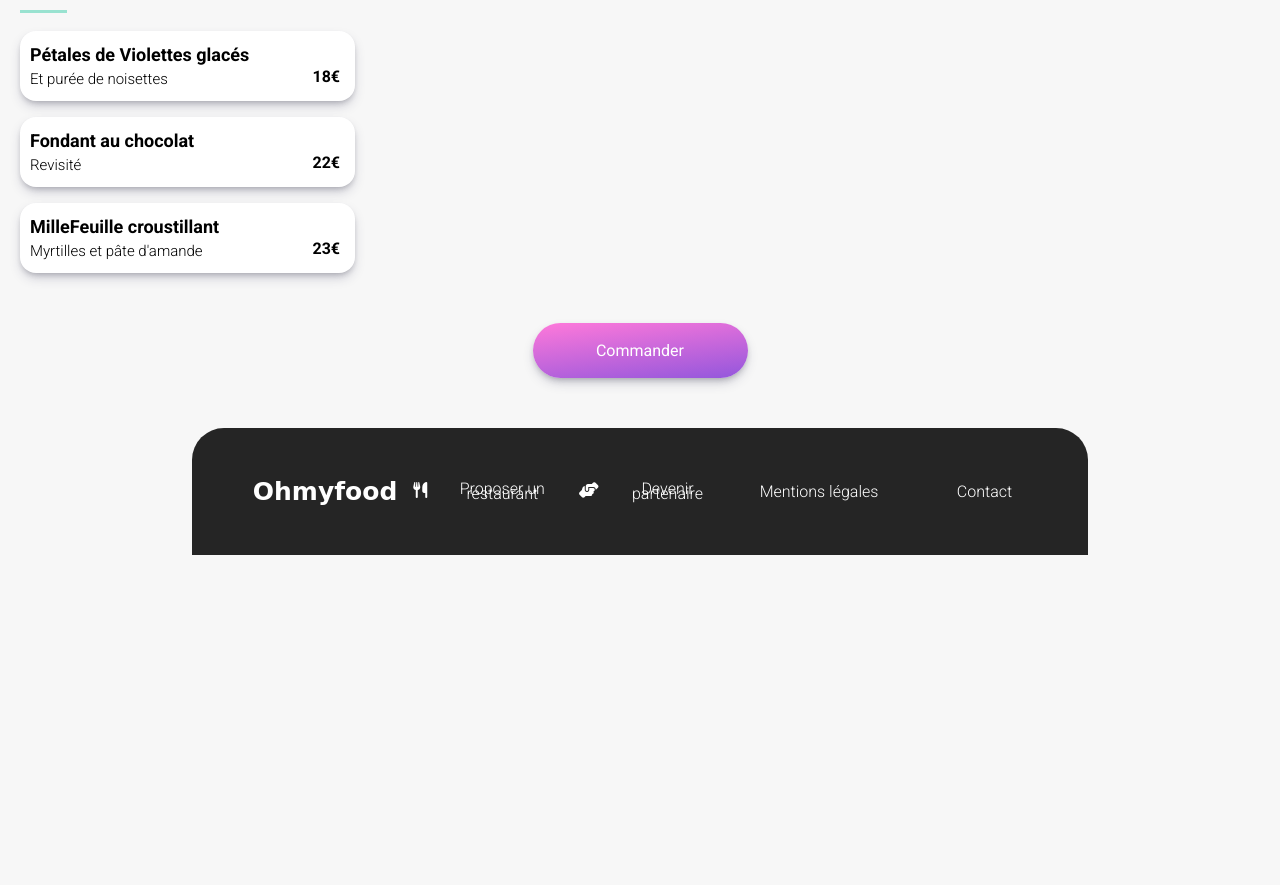
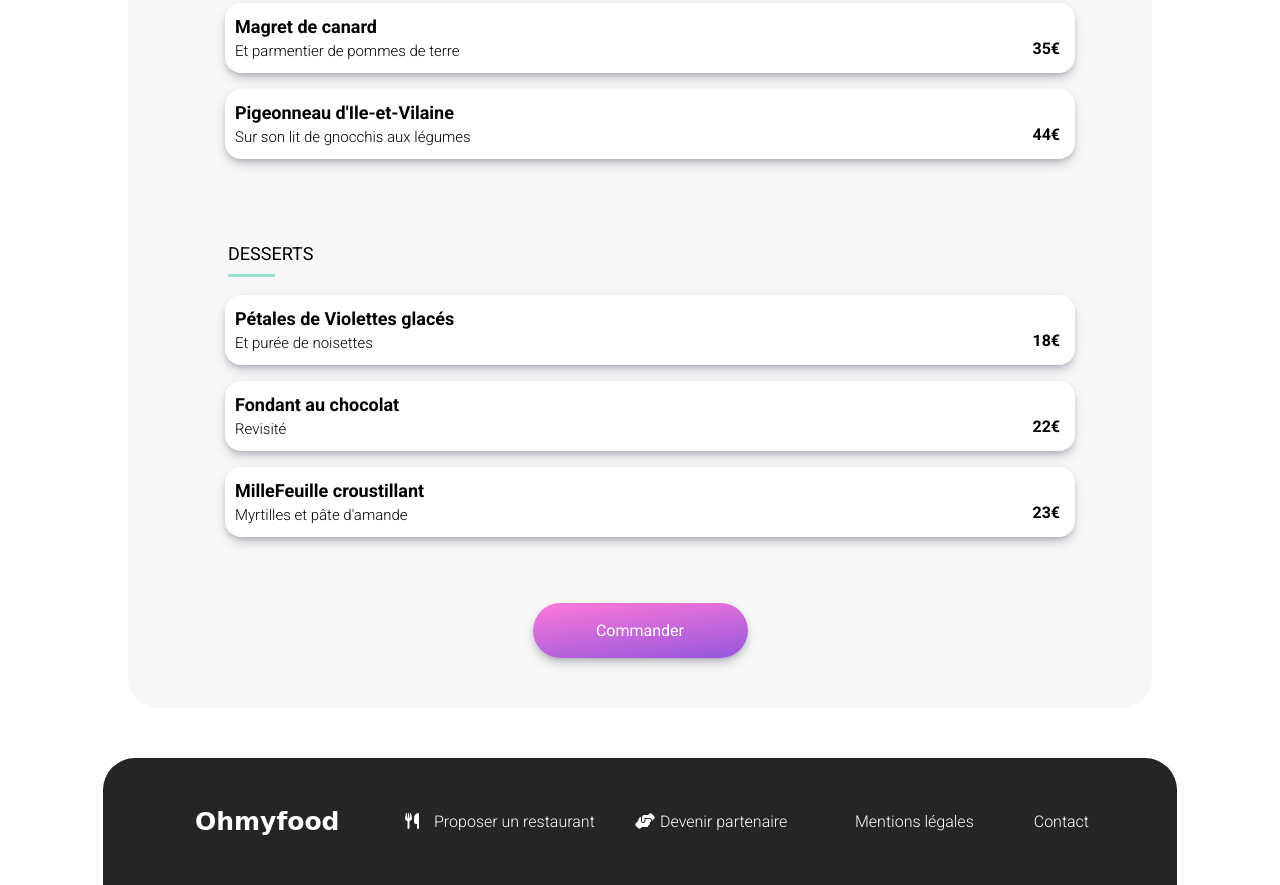
Before and after one commit to Mehdony/AmmourMehdi_3_28072021, a plain HTML site: page à-la-française.html in a window 1280 px wide. Shown: the part 1053-1938 px from the top of the page. Before the commit the page ends 1608 px from the top, so only its background shows below. Drawn offline with Linux system fonts and the light colour scheme; a web font is replaced by a local one.

Commit message:
Mise en place du format "Desktop"
Le format desktop est fonctionnel sur n'importe quelle pages

```diff
--- a/sass/_cards.scss
+++ b/sass/_cards.scss
@@ -8,10 +8,9 @@
         flex-wrap: wrap;
         justify-content: center;
         align-items: center;
-        width: 70%;
-        margin-left: 15%;
+        width: 1024px;
         border-radius: 2em 2em 2em 2em;
-        margin-bottom: 4em;
+        margin-bottom: 50px;
         column-gap: 2em;
         row-gap: 1em;
     }
@@ -25,12 +24,12 @@
     margin-left: 1em;
     @include desktop{
         display: flex;
-
         justify-content: center;
         align-items: center;
         font-size: 30px;
         height: 50px;
         width: 60%;
+        margin-right: 40px;
         .title-restaurant::after {
             content: "";
             display: flex;
@@ -57,8 +56,9 @@
     border-radius: 3px;
     position: absolute;
     @include desktop {
-        margin: 1.5em 1em 0 27em;
+        margin: 1.5em 1em 0 23em;
         width: 20%;
+        height: 28px;
     }
 }
 .container {
@@ -70,21 +70,22 @@
     border-radius: 10px;
     color: black;
     font-size: 16px;
-    width: 85%;
+    width: 330px;
     height: 12em;
     box-shadow: rgba(50, 50, 93, 0.25) 0px 13px 27px -5px, rgba(0, 0, 0, 0.3) 0px 8px 16px -8px;
     transform: scale(1);
     transition: 0.1s ease-in-out;
     text-decoration: none;
     text-align: center;
-    margin: 0 0 2em 1.5em;
+   margin-bottom: 25px;
     padding-bottom: 1.5em;
     @include desktop {
-        width: 500px;
+        width: 400px;
         height: 230px;
         transform: scale(1);
         transition: 0.1s ease-in-out;
-        margin: 0.8em;
+        margin: 0.8em 0.8em 2em 0.8;
+
         &:hover {
             transform: scale(1.02);
             background-position: right center;
--- a/sass/_menu-page.scss
+++ b/sass/_menu-page.scss
@@ -2,9 +2,6 @@ body {
     font-weight: 300;
 }
 
-.body-menus {
-    background-color: $light-gray;
-}
 
 .arrow {
     font-size: 22px;
@@ -12,12 +9,19 @@ body {
     position: absolute;
     left: 15px;
     top: 15px;
+
 }
 
 .bg-img {
     width: 100%;
     height: 250px;
     object-fit: cover;
+    @include desktop{
+        width: 1024px;
+        height: 450px;
+
+
+    }
 }
 
 .menu-container {
@@ -25,12 +29,20 @@ body {
     position: relative;
     bottom: 50px;
     border-radius: 30px 30px 0 0;
+    @include desktop{
+        width: 1024px;
+        border-radius: 30px;
+        padding-bottom: 50px;
+    }
 
     .title-group {
         display: flex;
         flex-direction: row;
         justify-content: space-between;
         margin-left: 30px;
+        @include desktop{
+            justify-content: center;
+        }
         h1 {
             font-family: "Shrikhand", cursive;
             font-size: 27px;
@@ -41,9 +53,19 @@ body {
     .menu-group {
         margin-left: 20px;
         margin-bottom: 50px;
+        @include desktop{
+            display: flex;
+            flex-direction: column;
+            align-items: center;
+        }
+
         .menu-group-title {
             font-weight: 400;
             font-size: 18px;
+            @include desktop{
+                margin-right: auto;
+                margin-left: 80px;
+            }
         }
         .menu-group-title::after {
             content: "";
@@ -83,6 +105,7 @@ body {
                         opacity: 1;
                     }
                 }
+
                 &:hover > .dish-valid {
                     width: 60px;
                     transition: 450ms ease-in-out;
@@ -94,6 +117,13 @@ body {
                 &:hover > .dish-description {
                     width: 210px;
                     transition: 450ms ease-in-out;
+                    @include desktop{
+                        width: 500px;
+                    }
+                }
+                  @include desktop{
+                    width: 850px;
+                    justify-content: center ;
                 }
                 .dish-description {
                     display: flex;
@@ -102,6 +132,9 @@ body {
                     padding: 10px;
                     width: 270px;
                     transition: 450ms ease-in-out;
+                    @include desktop{
+                        width: 500px;
+                    }
                     .dish-name {
                         margin: 0;
                         font-size: 18px;
--- a/sass/_tutorial.scss
+++ b/sass/_tutorial.scss
@@ -12,19 +12,26 @@
         display: flex;
         justify-content: center;
         align-items: center;
-        width: 70%;
-        margin-left: 15%;
+        width: 1024px;
+
     }
 }
 
 .title-tutorial{
+    display: flex;
+    justify-content: flex-start;
+    align-items: flex-start;
+    width: 80%;
+    margin-top: 2em;
+    @include desktop{
         display: flex;
-        justify-content: flex-start;
-        align-items: flex-start;
-        width: 80%;
-        margin-top: 2em;
+        justify-content: center;
+        align-items: center;
+        font-size: 30px;
+        height: 50px;
+        width: 60%;
     }
-
+}
 .step {
     display: flex;
     flex-direction: row;
--- a/sass/style.scss
+++ b/sass/style.scss
@@ -14,8 +14,18 @@
 body {
     margin: 0;
     padding: 0;
+    display: flex;
+    flex-direction: column;
+    justify-content: center;
+    align-items: center;
 }
 
+main{
+    display: flex;
+    flex-direction: column;
+    justify-content: center;
+    align-items: center;
+}
 .loading-container {
     background-color: white;
     filter: opacity(0.8);
@@ -82,8 +92,8 @@ header {
         display: flex;
         justify-content: center;
         align-items: center;
-        width: 70%;
-        margin-left: 15%;
+        width: 1024px;
+
     }
 
     .img-logo {
@@ -96,6 +106,7 @@ header {
 
 .nav-location {
     background-color: $gray;
+    width: 100%;
     display: flex;
     justify-content: center;
     align-items: center;
@@ -104,8 +115,8 @@ header {
         display: flex;
         justify-content: center;
         align-items: center;
-        width: 70%;
-        margin-left: 15%;
+        width: 1024px;
+
     }
     .location-icon {
         padding-right: 0.5em;
@@ -124,8 +135,8 @@ header {
         display: flex;
         justify-content: center;
         align-items: center;
-        width: 70%;
-        margin-left: 15%;
+        width: 1024px;
+
         border-radius: 0 0 2em 2em;
     }
 
@@ -173,24 +184,27 @@ header {
 
 .footer {
     background-color: #252525;
-    padding: 2em 0 2em 0;
+    padding: 2em 0 2em 50px;
+    width: 100%;
+
     @include desktop{
         display: flex;
         justify-content: center;
         align-items: center;
-        width: 70%;
-        margin-left: 15%;
+        width: 1024px;
+
         border-radius: 2em 2em 0 0;
         position: relative;
     }
     .footer-group {
         display: flex;
+        flex-direction: column;
         justify-content: flex-start;
         @include desktop{
             display: flex;
             flex-direction: row;
-            width: 90%;
-            margin-left: 2em;
+            width: 980px;
+
         }
 
         .footer-logo {
@@ -200,8 +214,10 @@ header {
             font-family: "Shrikhand", cursive;
             font-size: 25px;
             @include desktop{
-                width: 30%;
+                width: 200px;
+                margin-left: 20px;
             }
+
         }
         .footer-link {
             text-decoration: none;
@@ -209,10 +225,11 @@ header {
             @include desktop{
                 display: flex;
                 flex-direction: row;
-                justify-content: center;
+                justify-content: space-around;
                 align-items: center;
-                width: 350px;
-                margin-left: 1em;
+                // width: 180px;
+
+
             }
 
             .link {
@@ -221,24 +238,51 @@ header {
                 text-align: center;
                 width: 100%;
                 line-height: 5px;
+                @include desktop{
+                    display: flex;
+                    justify-content: center;
+                    width: inherit;
+                }
             }
 
             .link1 {
                 display: flex;
                 flex-direction: row;
                 text-align: center;
+                align-items: center;
                 width: 100%;
-                line-height: 5px;
+                @include desktop{
+                    align-items: center;
+                    column-gap: 5px;
+                    width: 220px;
+                    margin-left:10px;
+
+                }
+
             }
             .icon-footer {
                 color: white;
                 position: relative;
-                padding: 0.7em 0.5em 0 0;
+                margin-right: 10px;
+                @include desktop{
+                    padding: inherit;
+                   margin-right: inherit;
+                }
 
             }
             #cutlery {
                 margin-left: 0.4em;
+                @include desktop{
+                    display: inline;
+                    margin-left: inherit;
+                    margin-right: 20px;
 
+                }
+            }
+            .mentions{
+                @include desktop{
+                    margin-right: 60px;
+                }
             }
         }
     }
--- a/à-la-française.html
+++ b/à-la-française.html
@@ -81,7 +81,7 @@
             </div>
             <div class="dish">
               <div class="dish-description">
-                <p class="dish-name"><strong>Velouté de légumes d'entan</strong></p>
+                <p class="dish-name"><strong>Velouté de légumes d'antan</strong></p>
                 <p class="dish-ingredients">Carotte, panais, topinambour</p>
               </div>
               <div class="dish-price">
@@ -201,22 +201,26 @@
       <div class="footer-group">
         <h1 class="footer-logo">Ohmyfood</h1>
         <a class="footer-link" href="#">
-          <div class="link">
+          <div class="link1">
             <i class="fas fa-utensils icon-footer"></i>
             <p id="cutlery">Proposer un restaurant</p>
           </div>
         </a>
         <a class="footer-link" href="#">
-          <div class="link">
+          <div class="link1">
             <i class="fas fa-hands-helping icon-footer"></i>
             <p>Devenir partenaire</p>
           </div>
         </a>
         <a class="footer-link" href="#">
-          <p>Mentions légales</p>
+          <div class="link">
+            <p class="mentions">Mentions légales</p>
+          </div>
         </a>
         <a class="footer-link" href="#">
-          <p>Contact</p>
+          <div class="link">
+            <p>Contact</p>
+          </div>
         </a>
       </div>
     </footer>
```
Also changed, not shown: index.html (+1 -1 lines), la-note-enchantée.html (+3 -3 lines), la-palette-du-gout.html (+3 -3 lines), le-délice-des-sens.html (+4 -4 lines), css/style.css, 1 other file.
